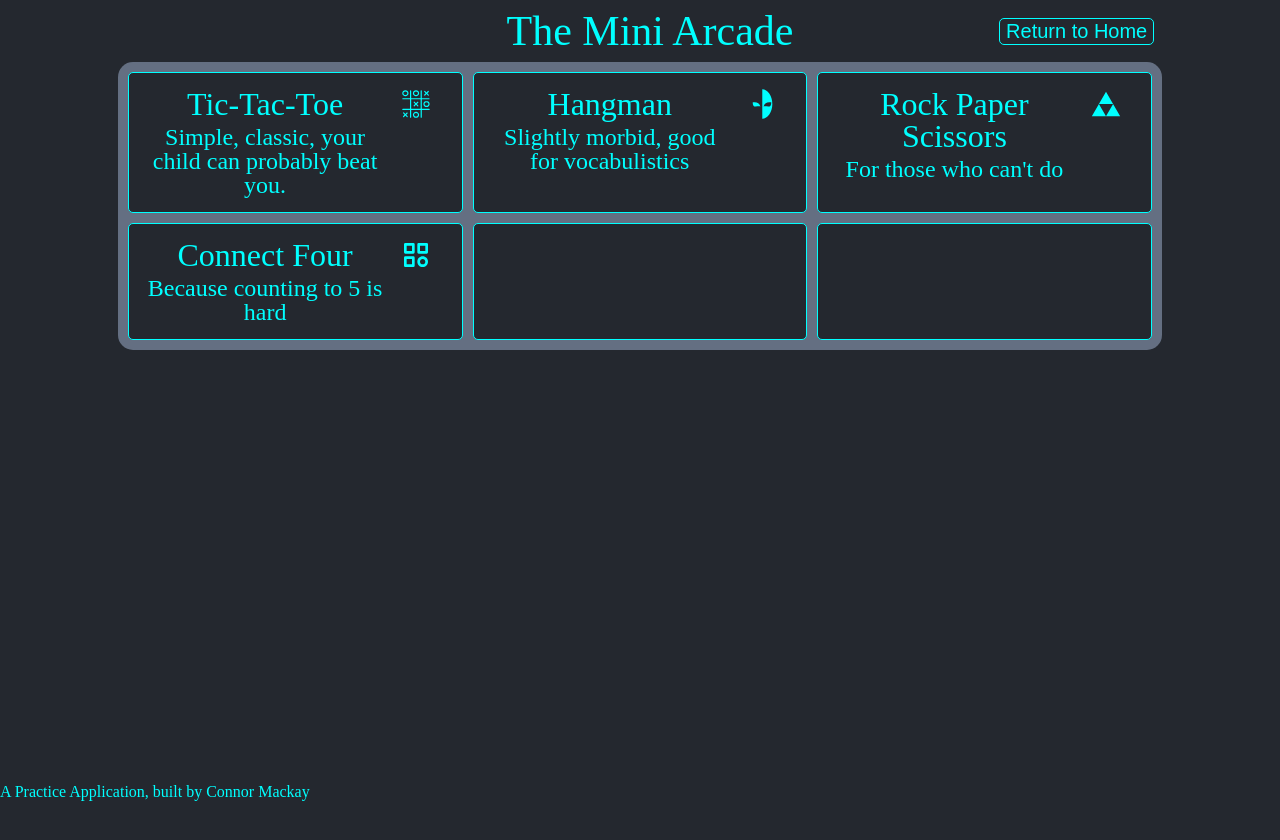
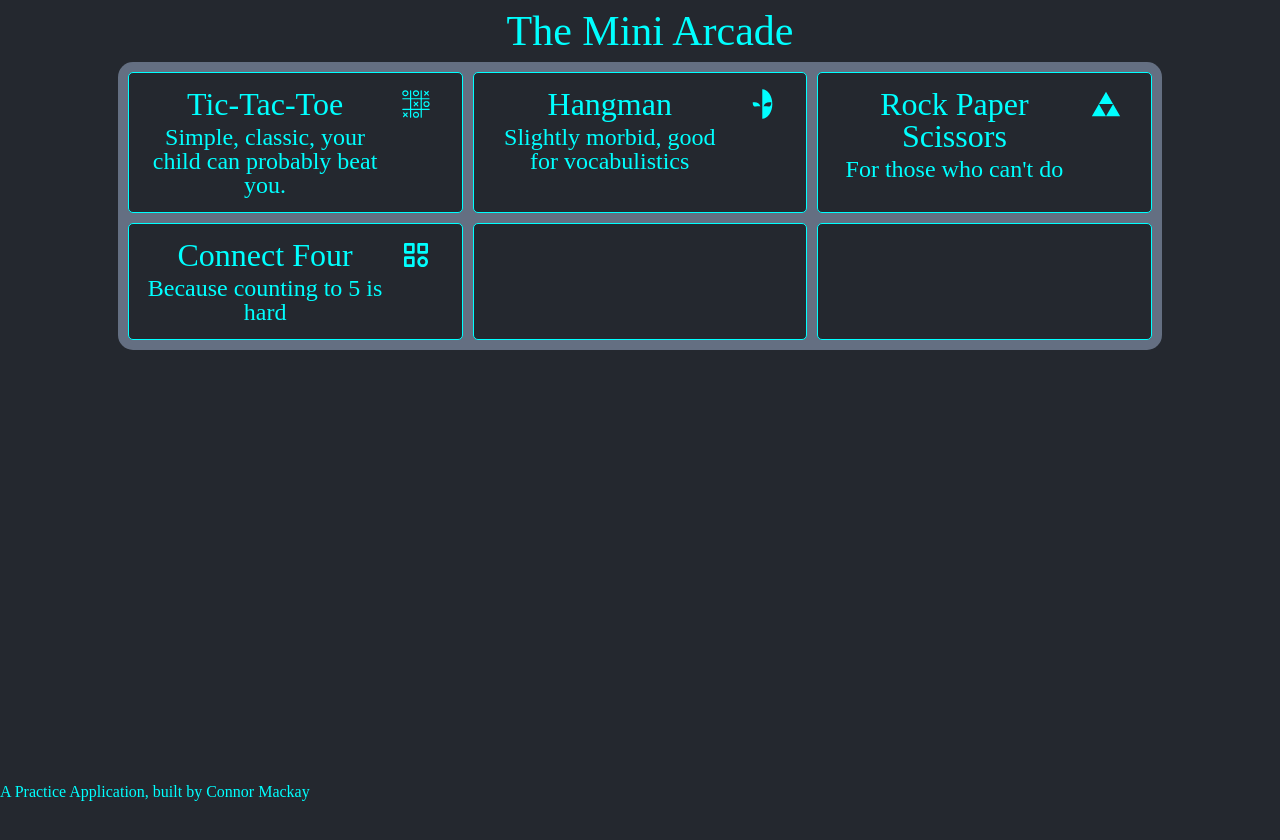
Before and after one commit to CD-Mackay/mini-arcade, a React app: page / in a window 1280 px wide. Shown: the top 840 px of the page. Built offline with nearby package versions, Linux system fonts and the light colour scheme.

Commit message:
add conditional rendering to header

```diff
--- a/client/src/components/atoms/Header/Header.js
+++ b/client/src/components/atoms/Header/Header.js
@@ -4,22 +4,26 @@ import React from 'react';
 
 /* Component Imports */
 import Button from '../Button/Button';
-import { Link } from 'react-router-dom';
+import { Link, useLocation } from 'react-router-dom';
 /* Asset Imports */
 import StyledHeader from './StyledHeader';
 
 const Header = () => {
 
+  let location = useLocation();
+
+  console.log(location);
 
   return (
-    <StyledHeader>
-      <div />
+    <StyledHeader location={location.pathname}>
+     {location.pathname !== "/" && <div />}
         <h1>The Mini Arcade</h1>
+      {location.pathname !== "/" &&
       <div id="button-wrapper">
         <Link to="/">
           <Button message="Return to Home" />
         </Link>
-      </div>
+      </div>}
     </StyledHeader>
   )
 };
--- a/client/src/components/atoms/Header/StyledHeader.js
+++ b/client/src/components/atoms/Header/StyledHeader.js
@@ -2,7 +2,7 @@ import styled from 'styled-components';
 
 const StyledHeader = styled.div`
 display: grid;
-grid-template-columns: 1fr 1fr 1fr;
+grid-template-columns: ${props => props.location === "/" ? "1fr" : "1fr 1fr 1fr"};
 padding: 10px;
 width: 100vw;
 text-align: center;
```
